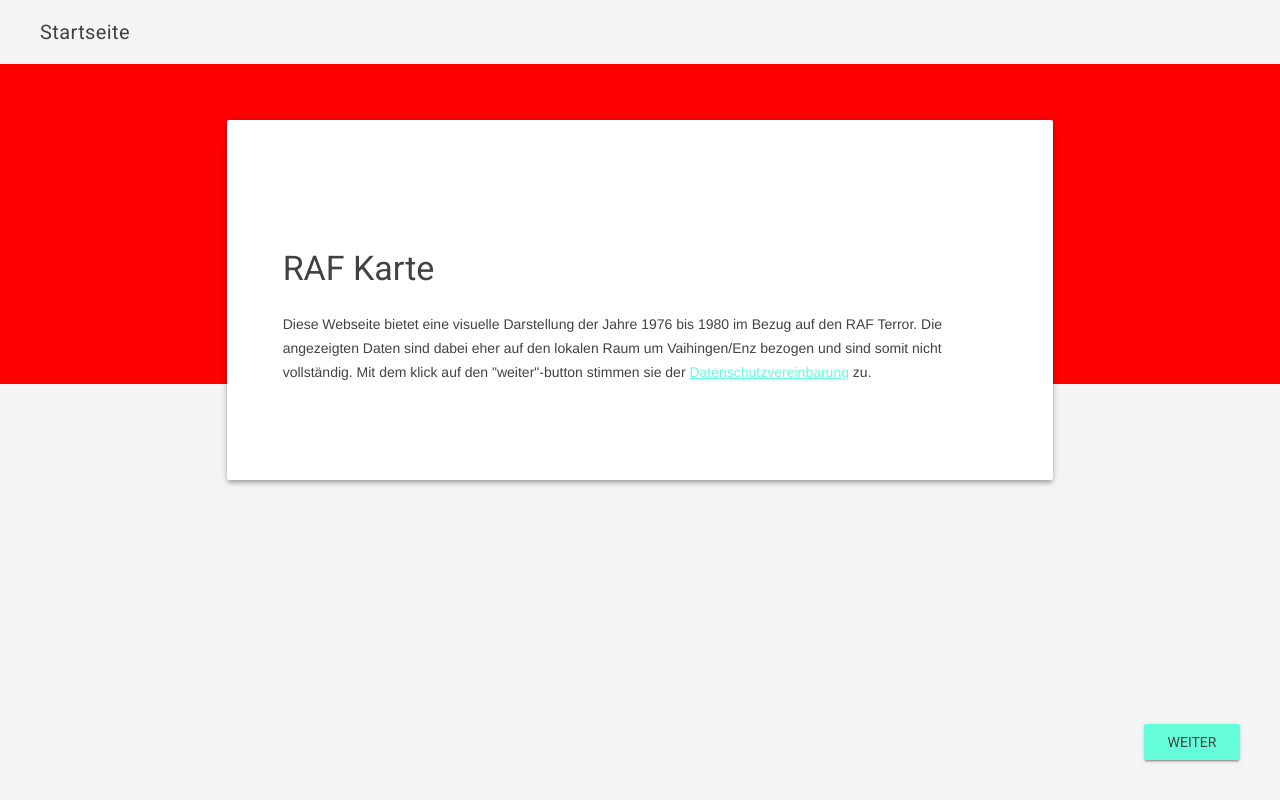
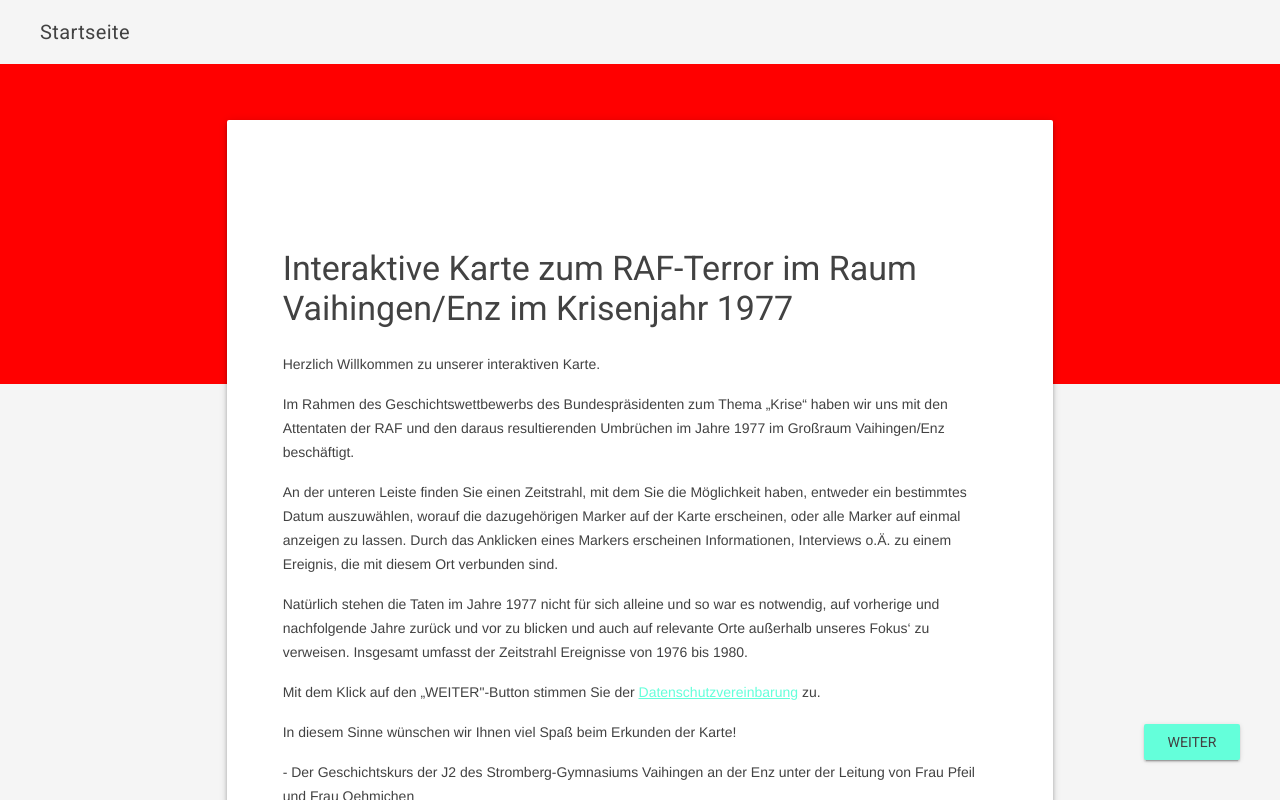
Before and after one commit to nutstownwarrior/rafkarte, a plain HTML site: page index.html in a window 1280 px wide. Drawn offline with nearby package versions, Linux system fonts and the light colour scheme.

Commit message:
Startseite geändert

```diff
--- a/index.html
+++ b/index.html
@@ -34,9 +34,27 @@
             <div class="demo-container mdl-grid">
                 <div class="mdl-cell mdl-cell--2-col mdl-cell--hide-tablet mdl-cell--hide-phone"></div>
                 <div class="demo-content mdl-color--white mdl-shadow--4dp content mdl-color-text--grey-800 mdl-cell mdl-cell--8-col">
-                    <h3>RAF Karte</h3>
+                    <h3>Interaktive Karte zum RAF-Terror im Raum Vaihingen/Enz im Krisenjahr 1977</h3>
                     <p>
-                        Diese Webseite bietet eine visuelle Darstellung der Jahre 1976 bis 1980 im Bezug auf den RAF Terror. Die angezeigten Daten sind dabei eher auf den lokalen Raum um Vaihingen/Enz bezogen und sind somit nicht vollständig. Mit dem klick auf den "weiter"-button stimmen sie der <a href="Sonstige/Benutzte Tools/tools.html">Datenschutzvereinbarung</a> zu.
+                        Herzlich Willkommen zu unserer interaktiven Karte.
+                    </p>
+                    <p>
+                        Im Rahmen des Geschichtswettbewerbs des Bundespräsidenten zum Thema „Krise“ haben wir uns mit den Attentaten der RAF und den daraus resultierenden Umbrüchen im Jahre 1977 im Großraum Vaihingen/Enz beschäftigt.
+                    </p>
+                    <p>
+                        An der unteren Leiste finden Sie einen Zeitstrahl, mit dem Sie die Möglichkeit haben, entweder ein bestimmtes Datum auszuwählen, worauf die dazugehörigen Marker auf der Karte erscheinen, oder alle Marker auf einmal anzeigen zu lassen. Durch das Anklicken eines Markers erscheinen Informationen, Interviews o.Ä. zu einem Ereignis, die mit diesem Ort verbunden sind.
+                    </p>
+                    <p>
+                        Natürlich stehen die Taten im Jahre 1977 nicht für sich alleine und so war es notwendig, auf vorherige und nachfolgende Jahre zurück und vor zu blicken und auch auf relevante Orte außerhalb unseres Fokus‘ zu verweisen. Insgesamt umfasst der Zeitstrahl Ereignisse von 1976 bis 1980.
+                    </p>
+                    <p>
+                        Mit dem Klick auf den „WEITER"-Button stimmen Sie der <a href="Sonstige/Benutzte Tools/tools.html">Datenschutzvereinbarung</a> zu.
+                    </p>
+                    <p>
+                        In diesem Sinne wünschen wir Ihnen viel Spaß beim Erkunden der Karte!
+                    </p>
+                    <p>
+                        -	Der Geschichtskurs der J2 des Stromberg-Gymnasiums Vaihingen an der Enz unter der Leitung von Frau Pfeil und Frau Oehmichen
                     </p>
                 </div>
             </div>
```
Also changed, not shown: Artikel/Schützingen/article.html (+4 -0 lines), Sonstige/Beurteilung/assessment.html (+3 -3 lines).
